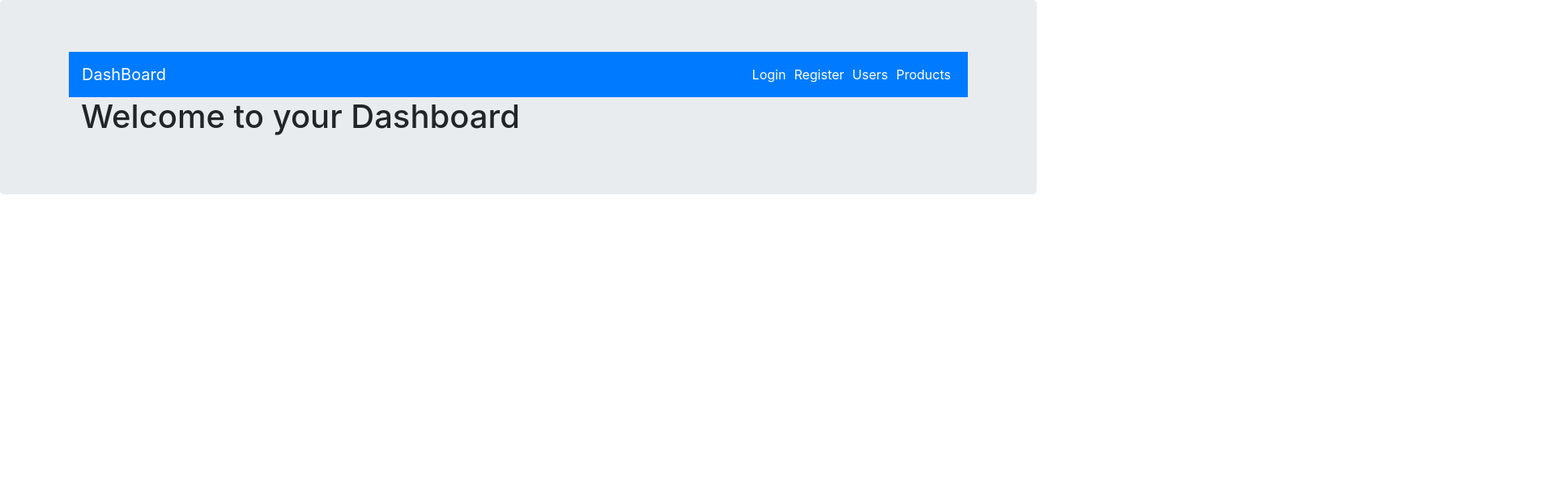
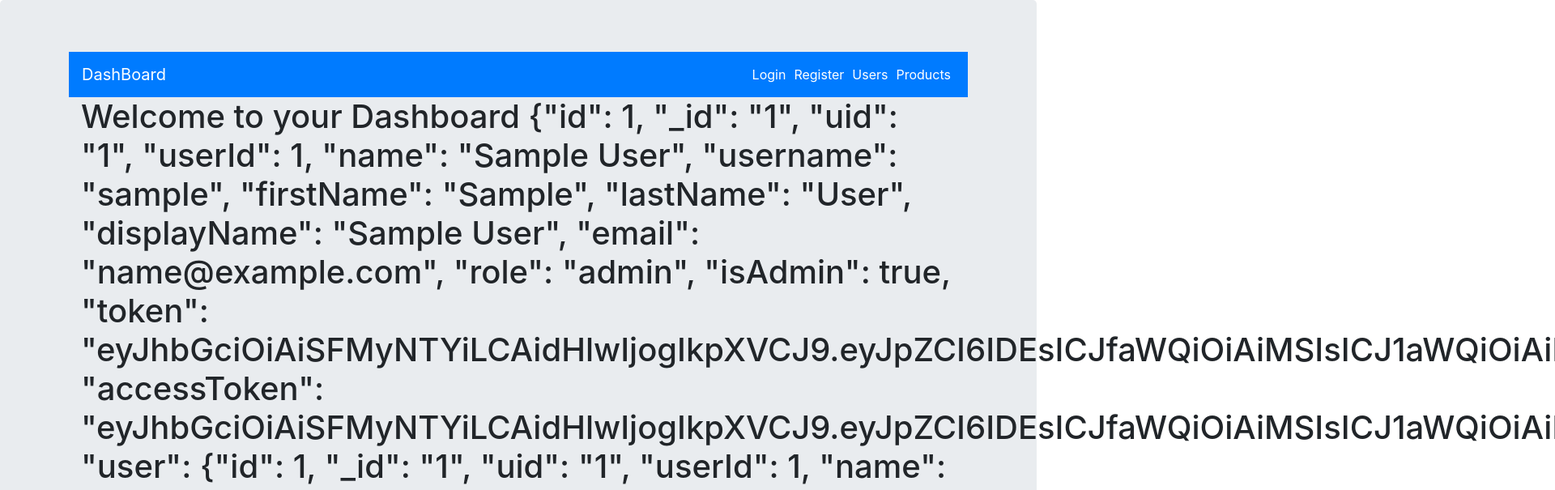
Before and after one commit to grford15/Boundary-ReactApp, a React (Create React App) app: page / in a window 1280 px wide. Shown: the top 605 px of the page at 81% size, 1920 px wide, since content can reach past the window. Built offline with nearby package versions, Linux system fonts and the light colour scheme; sample sign-in values are in the browser's storage.

Commit message:
Add user to localStorage

```diff
--- a/src/components/Pages/DashboardPage.jsx
+++ b/src/components/Pages/DashboardPage.jsx
@@ -3,16 +3,23 @@ import { connect } from 'react-redux';
 
 
 class DashboardPage extends React.Component {
-    // constructor(props){
-    //     super(props);
-    // }
+    constructor(props){
+        super(props);
+        this.state = {
+            user: undefined
+        }
+    }
+
+
 
     render() {
-        console.log(this.state);
 
+        let user = localStorage.getItem('user');
+
+        console.log(typeof user);
         return (
             <div className="container">
-                <h1>Welcome to your Dashboard</h1>
+                <h1>Welcome to your Dashboard {user}</h1>
             </div>
         );
     }
--- a/src/store/authentication/actions.js
+++ b/src/store/authentication/actions.js
@@ -30,9 +30,11 @@ export function eventLoginAsync(username, password) {
 
         try {
             let response = await authServiceClient.login(payload);
+            let userName = payload.username;
 
             // '/' is the browser history page, pushing this key will allow us to move on
             browserHistory.push('/');
+            localStorage.setItem('user', JSON.stringify(userName));
 
             dispatch(actionLoginSuccess());
             return response;
--- a/src/store/authentication/reducer.js
+++ b/src/store/authentication/reducer.js
@@ -1,7 +1,8 @@
 import {USER_LOGGED_OUT, USER_LOGIN_SUCCESS} from "./actions";
 
 const initialState = {
-    loggedIn : false
+    loggedIn : false,
+    user: ''
 };
 
 const reducer = (state = initialState, action) => {
@@ -11,6 +12,8 @@ const reducer = (state = initialState, action) => {
             return Object.assign({}, state, {
                 loggedIn: true
             });
+
+
         }
         case USER_LOGGED_OUT:
         {
```
